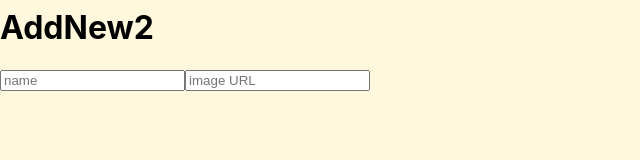
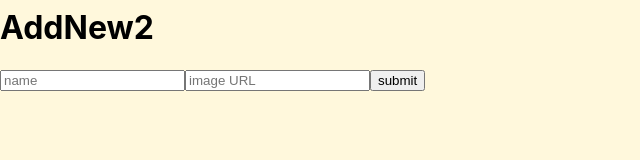
Before and after one commit to nozumaz/creature-collection, a React (Create React App) app: page /add in a window 1280 px wide. Shown: the part 135-295 px from the top of the page, without its empty margins (0-640 px from the left). Built offline with nearby package versions, Linux system fonts and the light colour scheme.

Commit message:
Added submit button to Form.js.

```diff
--- a/src/components/Form.js
+++ b/src/components/Form.js
@@ -6,6 +6,7 @@ function Form() {
             <form className="form">
                 <input className="text-input" type="text" name="name" placeholder="name"></input>
                 <input className="text-input" type="text" name="image" placeholder="image URL"></input>
+                <input className="submit" value="submit" name="submit" type="submit"/>
             </form>
         </>
     )
```
